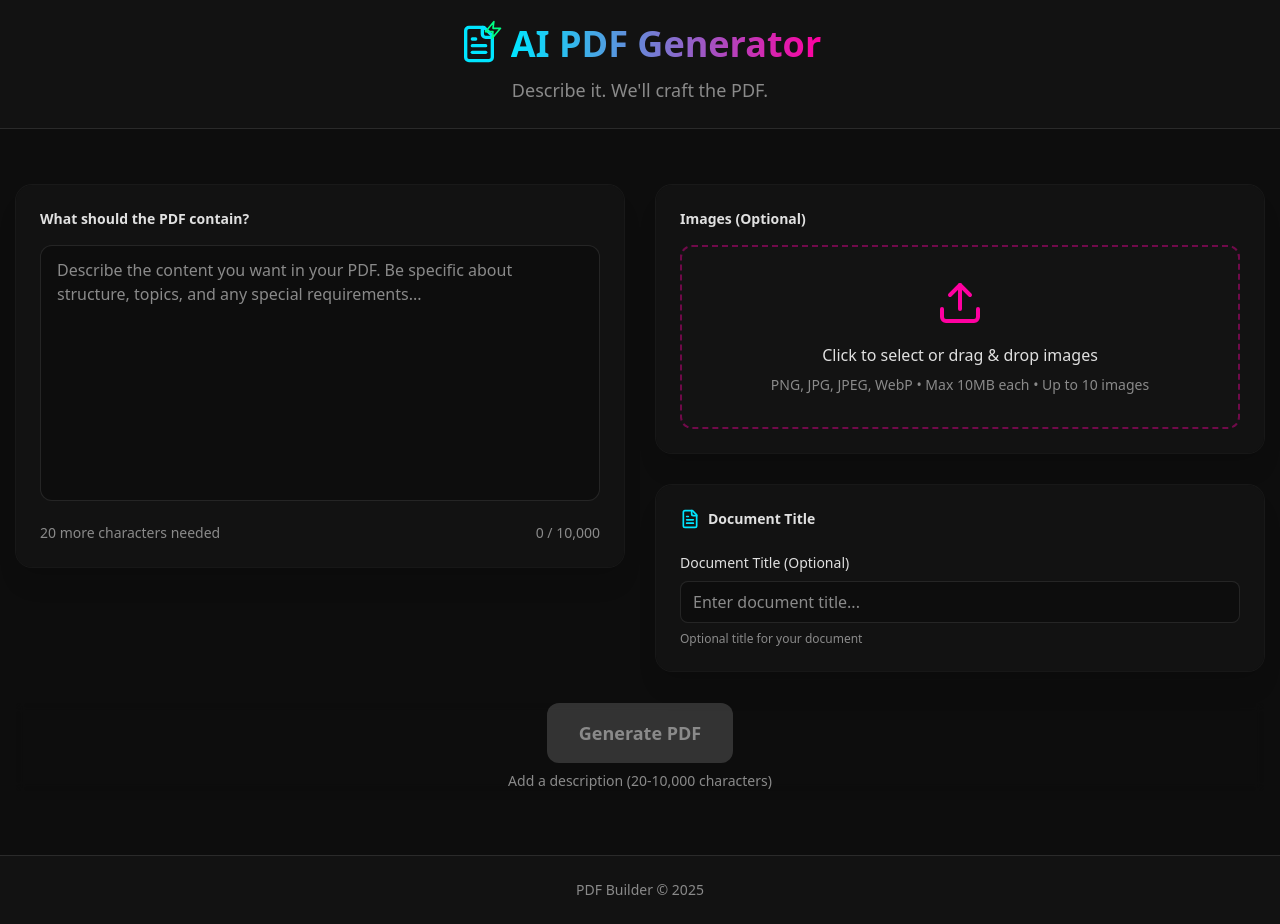
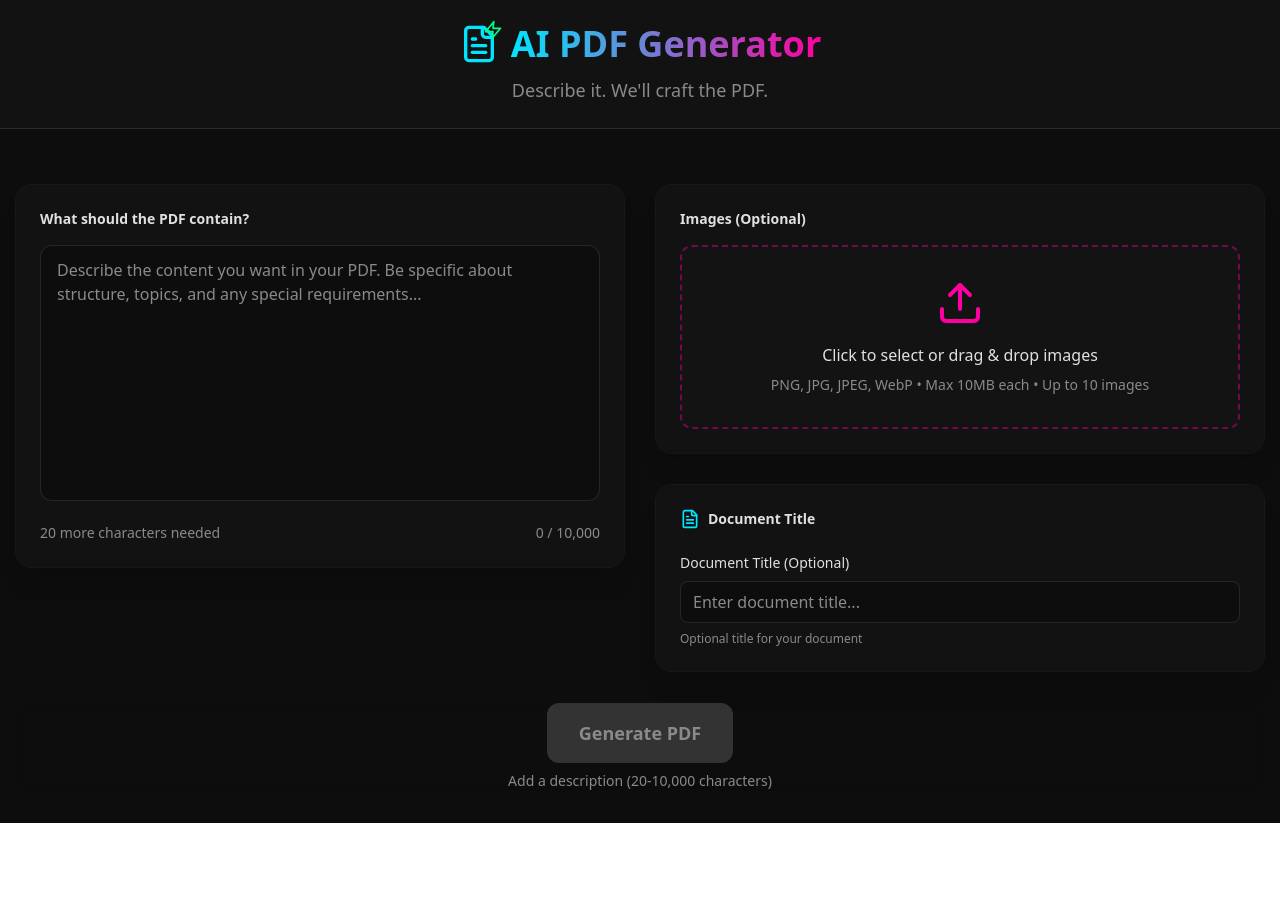
Before and after one commit to JakeJosephKirkman/Modern_PDF_Builder, a React (Vite) app: page / in a window 1280 px wide. After the commit the page ends 823 px from the top, so only its background shows below. Built offline with nearby package versions, Linux system fonts and the light colour scheme.

Commit message:
Remove footer to prevent button blocking

```diff
--- a/src/App.tsx
+++ b/src/App.tsx
@@ -225,14 +225,6 @@ function App() {
         </div>
       </main>
 
-      {/* Footer */}
-      <footer className="border-t border-white/10 bg-[#151515]/80 backdrop-blur-sm mt-16 lg:mt-8">
-        <div className="max-w-7xl mx-auto px-4 py-6 pb-20 lg:pb-6">
-          <p className="text-center text-sm text-[#8A8A8A]">
-            PDF Builder © 2025
-          </p>
-        </div>
-      </footer>
     </div>
   );
 }
```
